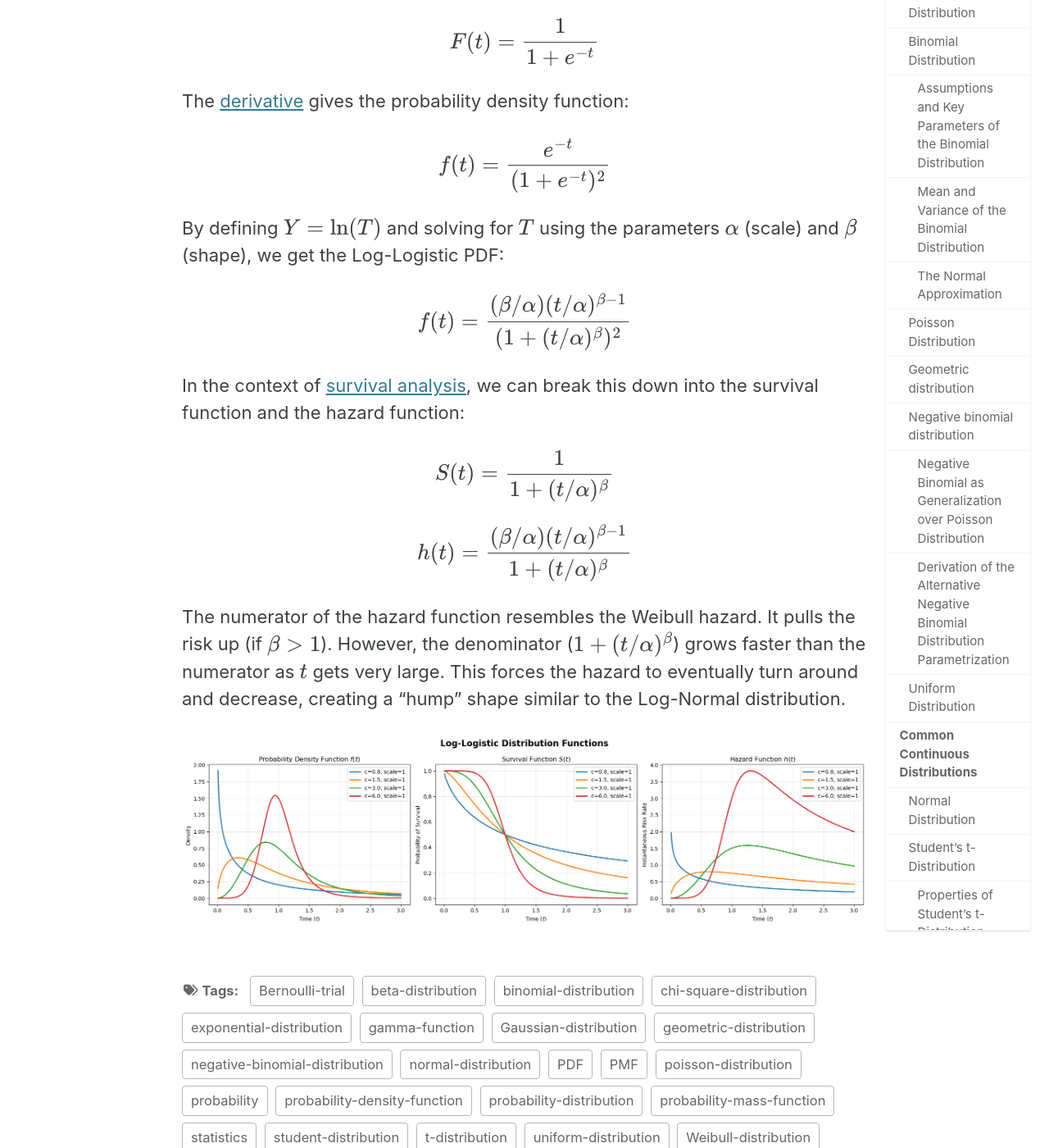
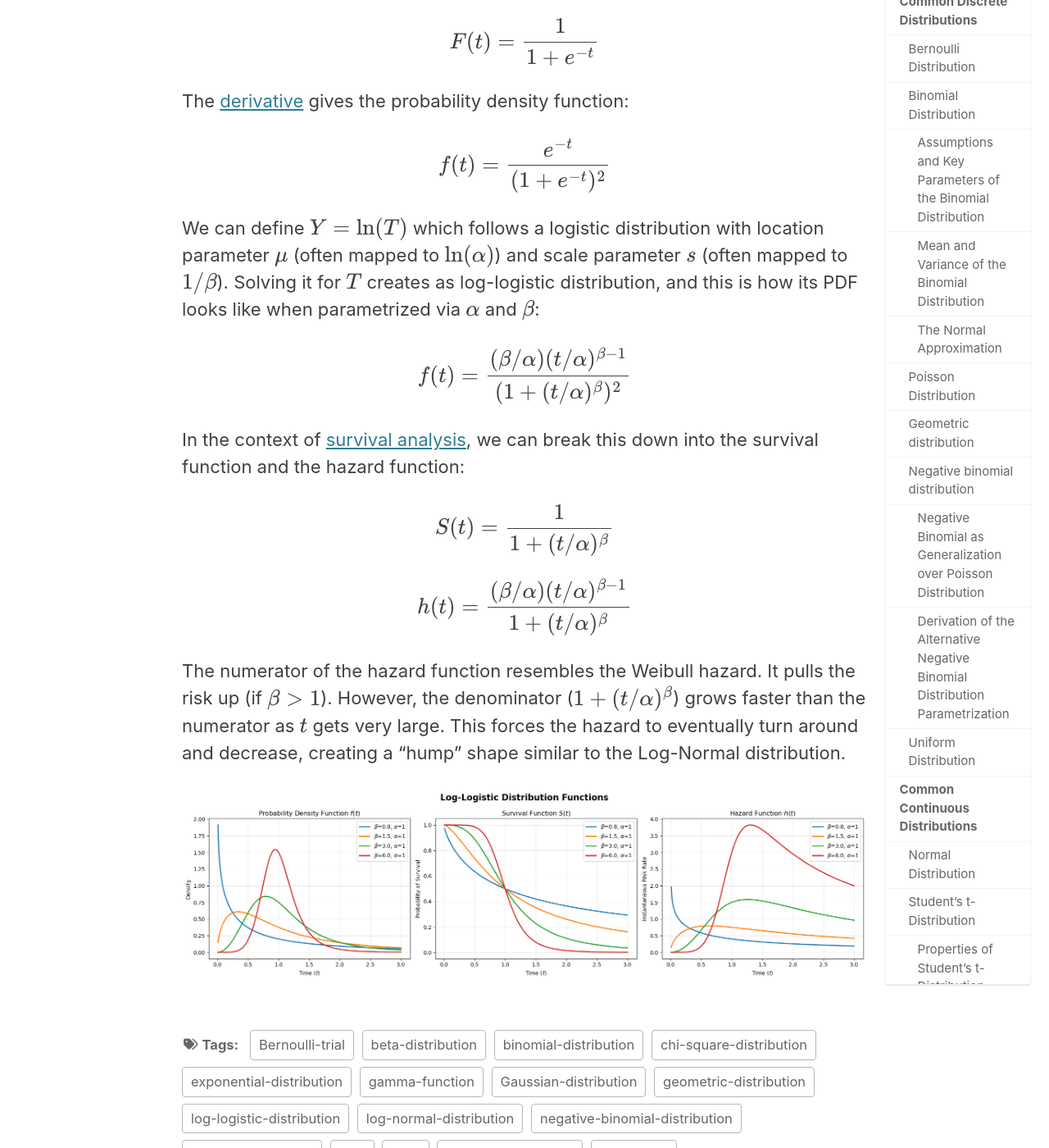
Before and after one commit to vzahorui/vzahorui.github.io, a Jekyll site: the page built from _posts/2021-03-27-statistical-distributions.md, in a window 1280 px wide and 1400 px high, scrolled down 21240 px. Shown: the whole window at 82% size. Built offline with Jekyll 4.4.1, drawn with Linux system fonts in a browser that asks for light colours; cached includes are drawn as plain includes; formulas are drawn with MathJax 3; some of the changed text lies outside the part shown.

Commit message:
fixed formulas

```diff
--- a/_posts/2021-03-27-statistical-distributions.md
+++ b/_posts/2021-03-27-statistical-distributions.md
@@ -2,8 +2,8 @@
 layout: single
 title: "Probability Distributions"
 category: "Probability & Statistics"
-tags: probability-distribution probability normal-distribution statistics t-distribution student-distribution probability-mass-function PMF probability-density-function PDF chi-square-distribution binomial-distribution Bernoulli-trial geometric-distribution exponential-distribution poisson-distribution uniform-distribution negative-binomial-distribution beta-distribution gamma-function Gaussian-distribution Weibull-distribution
-date: 2025-11-22
+tags: probability-distribution probability normal-distribution statistics t-distribution student-distribution probability-mass-function PMF probability-density-function PDF chi-square-distribution binomial-distribution Bernoulli-trial geometric-distribution exponential-distribution poisson-distribution uniform-distribution negative-binomial-distribution beta-distribution gamma-function Gaussian-distribution Weibull-distribution log-normal-distribution log-logistic-distribution
+date: 2025-11-23
 toc: true
 toc_label: "Table of Contents"
 toc_icon: "book-reader"
@@ -356,7 +356,7 @@
 
 $$f(t) = \frac{e^{-t}}{(1+e^{-t})^2}$$
 
-By defining $Y = \ln(T)$ and solving for $T$ using the parameters $\alpha$ (scale) and $\beta$ (shape), we get the Log-Logistic PDF:
+We can define $Y= \ln(T)$ which follows a logistic distribution with location parameter $\mu$ (often mapped to $\ln(\alpha)$) and scale parameter $s$ (often mapped to $1/\beta$). Solving it for $T$ creates as log-logistic distribution, and this is how its PDF looks like when parametrized via $\alpha$ and $\beta$:
 
 $$f(t) = \frac{(\beta/\alpha)(t/\alpha)^{\beta-1}}{(1+(t/\alpha)^\beta)^2}$$
 
```
Also changed, not shown: assets/images/probability/Log-Logistic.png, assets/images/probability/Weibull.png, 1 other file.
